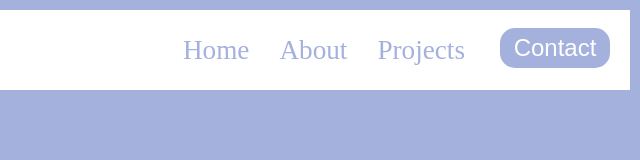
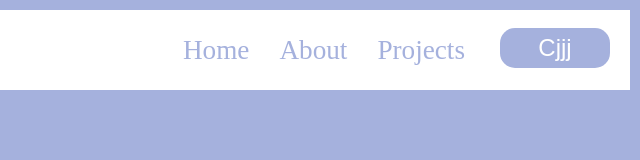
Before and after one commit to Karlen12/Karlen12.github.io, a plain HTML site: page index.html in a window 1280 px wide. Shown: the full height of the page, 640-1280 px from the left. Drawn offline with Linux system fonts and the light colour scheme.

Commit message:
wijziging

```diff
--- a/index.html
+++ b/index.html
@@ -19,7 +19,7 @@
                     <a href="./projects.html" class="nav-vakken">Projects</a>
                 </div>
                 <div class="nav-contact">
-                    <button  type="button" class="contact-btn">Contact</button>
+                    <button  type="button" class="contact-btn">Cjjj</button>
                 </div>
             </div>
 
```
